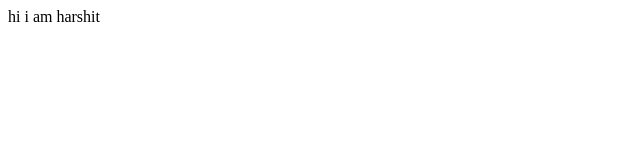
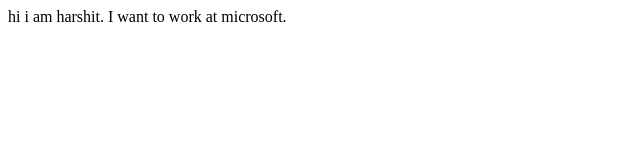
Before and after one commit to harshitadatra/harshit-portfolio, a plain HTML site: page index.html in a window 1280 px wide. Shown: the whole page, without its empty margins (0-640 px from the left). Drawn offline with Linux system fonts and the light colour scheme.

Commit message:
update text

```diff
--- a/index.html
+++ b/index.html
@@ -6,6 +6,7 @@
     <title>harshit site</title>
 </head>
 <body>
-    hi i am harshit
+    hi i am harshit.
+    I want to work at microsoft.
 </body>
 </html>
```
